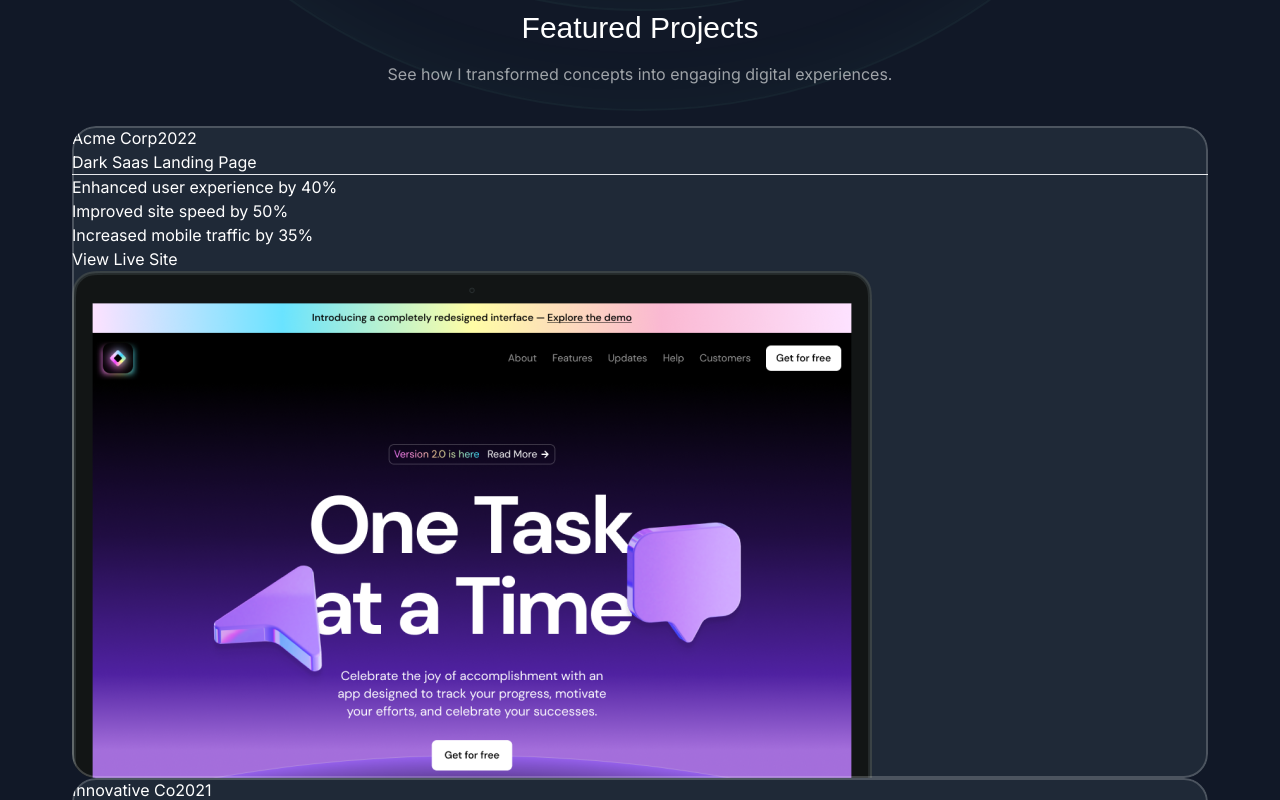
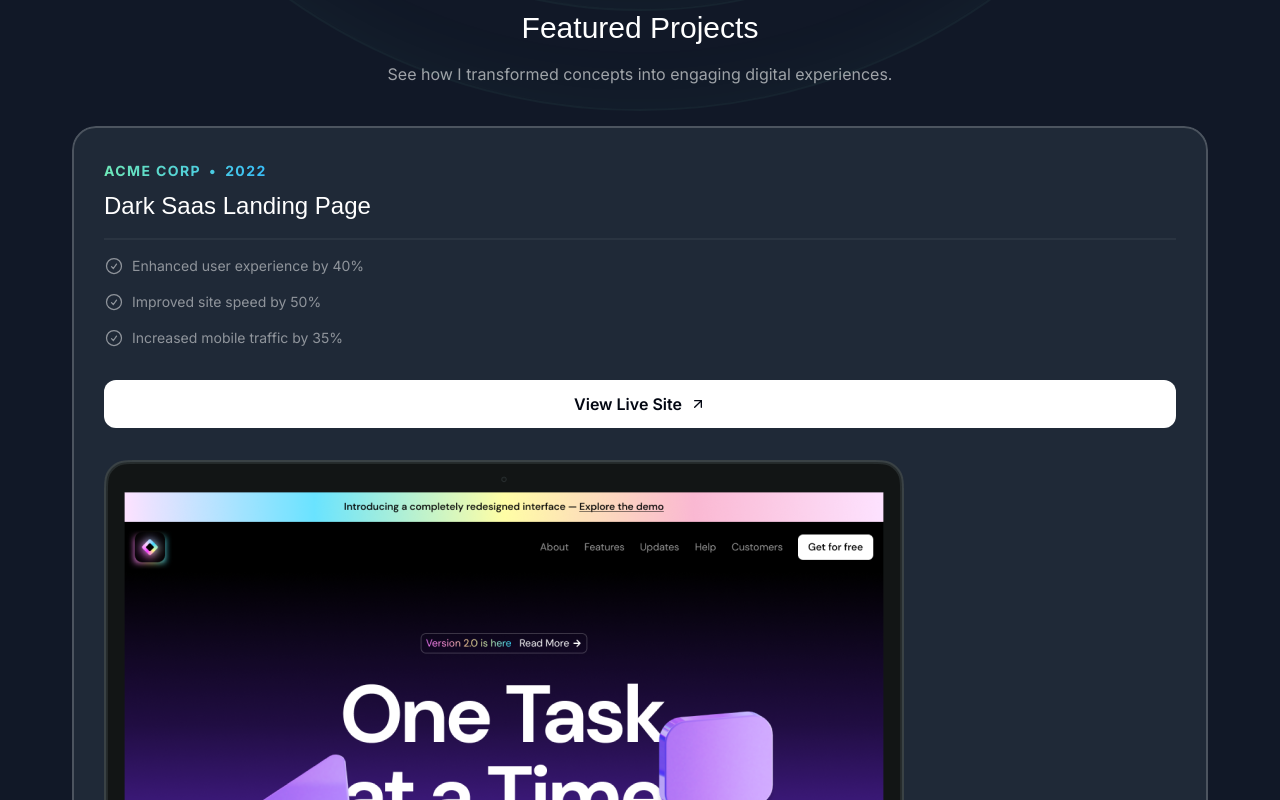
Before and after one commit to Saeedul/next-portfolio, a Next.js app: page / in a window 1280 px wide. Shown: the part 960-1760 px from the top of the page. Built offline with nearby package versions, Linux system fonts and the light colour scheme; a web font is replaced by a local one.

Commit message:
updated cards

```diff
--- a/src/sections/Projects.tsx
+++ b/src/sections/Projects.tsx
@@ -2,6 +2,8 @@ import darkSaasLandingPage from "@/assets/images/dark-saas-landing-page.png";
 import lightSaasLandingPage from "@/assets/images/light-saas-landing-page.png";
 import aiStartupLandingPage from "@/assets/images/ai-startup-landing-page.png";
 import Image from 'next/image';
+import CheckCircleIcon from '@/assets/icons/check-circle.svg'
+import ArrowUpRightIcon from '@/assets/icons/arrow-up-right.svg'
 
 const portfolioProjects = [
   {
@@ -55,22 +57,33 @@ export const ProjectsSection = () => {
         <p className="text-center text-white/60 mt-4">See how I transformed concepts into engaging digital experiences.</p>
         <div className="flex flex-col mt-10">
           {portfolioProjects.map(project => (
-            <div key={project.title} className="bg-gray-800 rounded-3xl relative z-0 overflow-hidden after:z-10 after:content-[''] after:absolute after:inset-0 after:outline-2 after:outline after:-outline-offset-2 after:rounded-3xl after:outline-white/20">
-              <div>
-                <span>{project.company}</span>
-                <span>{project.year}</span>
-              </div>
-              <h3>{project.title}</h3>
-              <hr />
-              <ul>
+            <div key={project.title} className="bg-gray-800 rounded-3xl relative z-0 overflow-hidden after:z-10 after:content-[''] after:absolute after:inset-0 after:outline-2 after:outline after:-outline-offset-2 after:rounded-3xl after:outline-white/20 px-8 pt-8">
+                <div className="bg-gradient-to-r from-emerald-300 to-sky-400 inline-flex font-bold gap-2 uppercase tracking-widest text-sm text-transparent bg-clip-text">
+                  <span>{project.company}</span>
+                  <span>&bull;</span>
+                  <span>{project.year}</span>
+                </div>
+              <h3 className="font-serif text-2xl mt-2">{project.title}</h3>
+              <hr className="border-t-2 border-white/5 mt-4" />
+              <ul className="flex flex-col gap-4 mt-4">
                 {project.results.map(result => (
-                  <li>{result.title}</li>
+                  <li className="flex gap-2 text-sm text-white/50">
+                    <CheckCircleIcon className="size-5" />
+                    <span>
+                      {result.title}
+                    </span>
+                  </li>
                 ))}
               </ul>
               <a href={project.link}>
-                <button>View Live Site</button>
+                <button className="bg-white text-gray-950 h-12 w-full rounded-xl font-semibold inline-flex items-center justify-center gap-2 mt-8">
+                  <span>
+                    View Live Site
+                  </span>
+                  <ArrowUpRightIcon className="size-4"/>
+                </button>
               </a>
-              <Image src={project.image} alt={project.title} />
+              <Image src={project.image} alt={project.title} className="mt-8 -mb-4"/>
             </div>
           ))}
         </div>
```
